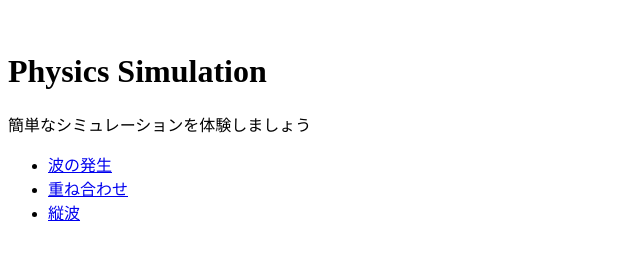
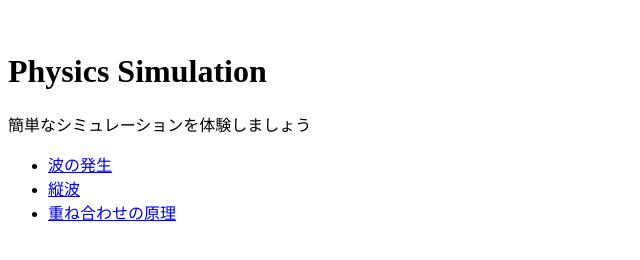
Before and after one commit to takahashi-alt/takahashi_physics_class, a plain HTML site: page index.html in a window 1280 px wide. Shown: the whole page, without its empty margins (0-640 px from the left). Drawn offline with Linux system fonts and the light colour scheme.

Commit message:
Update index.html

```diff
--- a/index.html
+++ b/index.html
@@ -9,8 +9,8 @@
   <p>簡単なシミュレーションを体験しましょう</p>
   <ul>
     <li><a href="about.html">波の発生</a></li>
-    <li><a href="fusion.html">重ね合わせ</a></li>
     <li><a href="tatenami.html">縦波</a></li>
+    <li><a href="fusion.html">重ね合わせの原理</a></li>
     <br>
   </ul>
 </body>
```
